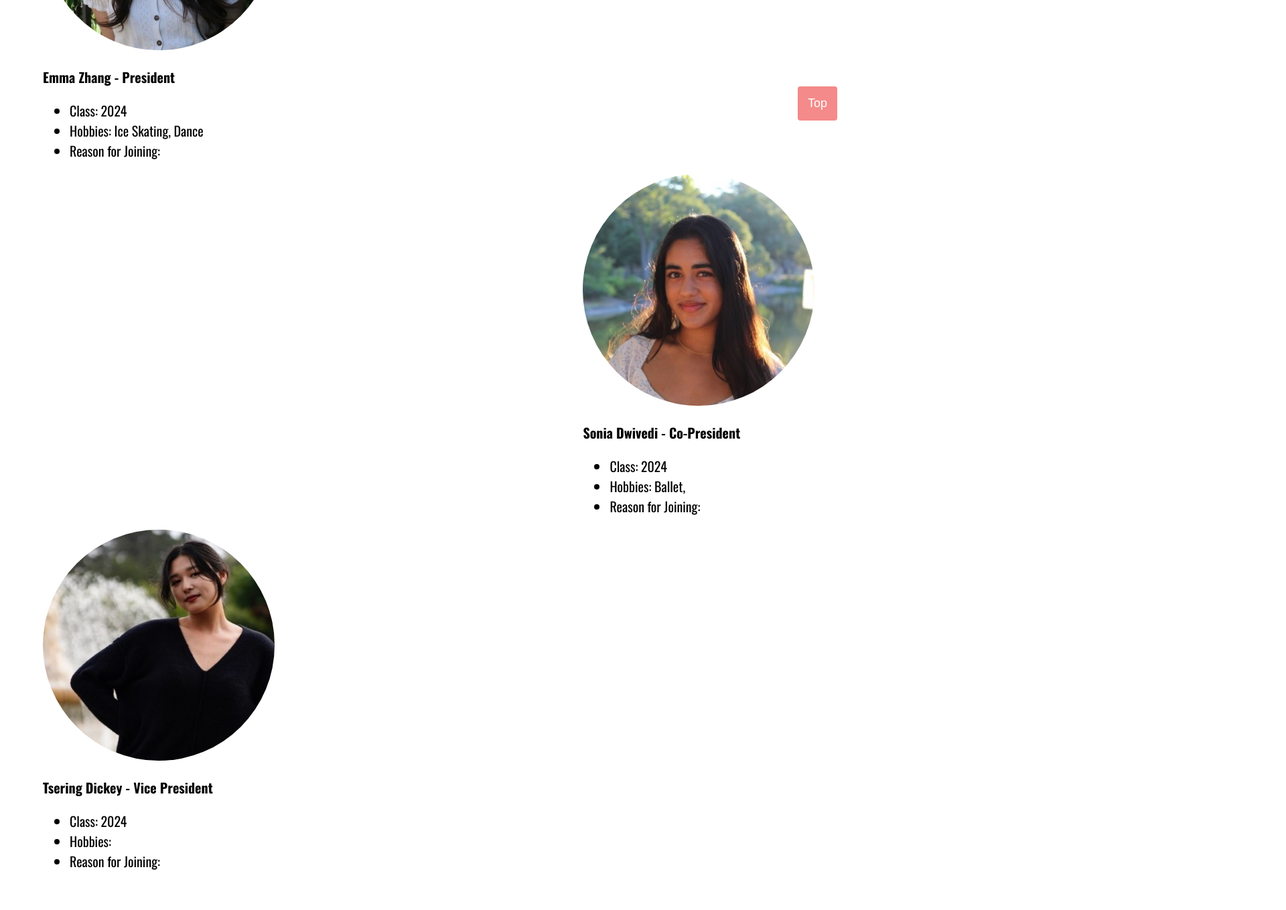
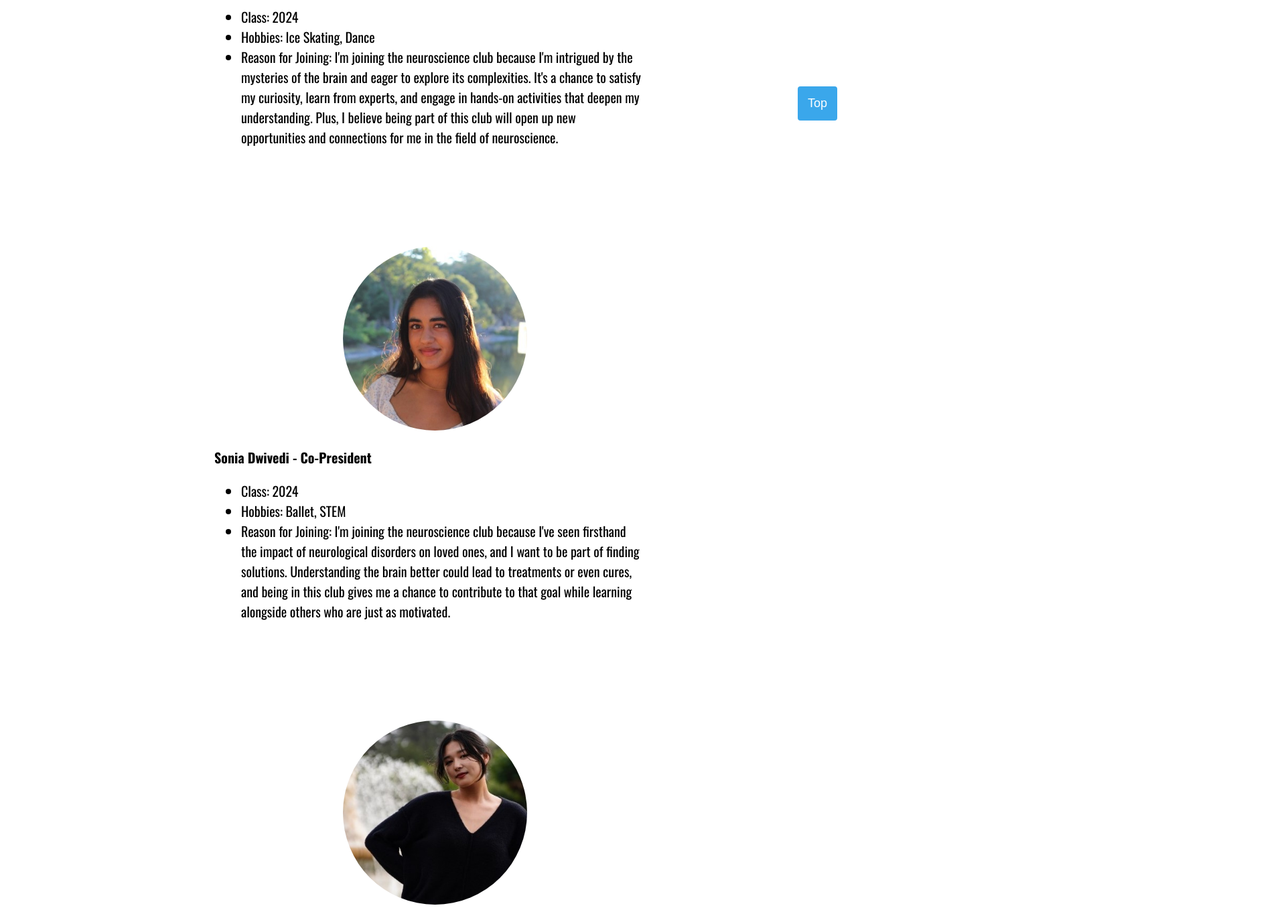
Before and after one commit to presley-zhanng/ist263, a plain HTML site: page project_final/contact.html in a window 1280 px wide. Shown: the part 600-1959 px from the top of the page at 67% size, 1920 px wide, since content can reach past the window. Drawn offline with nearby package versions, Linux system fonts and the light colour scheme; a web font is replaced by a local one.

Commit message:
about us update

```diff
--- a/project_final/contact.html
+++ b/project_final/contact.html
@@ -26,7 +26,7 @@
         <div class="nav_bar" id="main_nav">
             <a href="index.html">Home</a>
             <a href="events.html">Events</a>
-            <a href="contact.html">Contact Us</a>
+            <a href="contact.html">About Us</a>
             <a href="javascript:void(0)" class="icon" onclick="myFunction();"><i class="fa fa-bars"></i></a>
         </div>
     </div>
@@ -43,33 +43,34 @@
                 <ul>
                     <li>Class: 2024</li>
                     <li>Hobbies: Ice Skating, Dance</li>
-                    <li>Reason for Joining:</li>
+                    <li>Reason for Joining: I'm joining the neuroscience club because I'm intrigued by the mysteries of the brain and eager to explore its complexities. It's a chance to satisfy my curiosity, learn from experts, and engage in hands-on activities that deepen my understanding. Plus, I believe being part of this club will open up new opportunities and connections for me in the field of neuroscience.</li>
                 </ul>
             </div>
         </div>
         <div class="executives" id="left_img">
             <div class="exec_photo">
-                <img src="../project_img/copres_sonia.jpg" alt="President Emma Zhang">
+                <img src="../project_img/copres_sonia.jpg" alt="Outreach coordinator Sonia Dwivedi">
             </div>
             <div class="exec_info">
                 <p><strong>Sonia Dwivedi - Co-President</strong></p>
                 <ul>
                     <li>Class: 2024</li>
-                    <li>Hobbies: Ballet, </li>
-                    <li>Reason for Joining:</li>
+                    <li>Hobbies: Ballet, STEM</li>
+                    <li>Reason for Joining:
+                        I'm joining the neuroscience club because I've seen firsthand the impact of neurological disorders on loved ones, and I want to be part of finding solutions. Understanding the brain better could lead to treatments or even cures, and being in this club gives me a chance to contribute to that goal while learning alongside others who are just as motivated.</li>
                 </ul>
             </div>
         </div>
         <div class="executives">
             <div class="exec_photo">
-                <img src="../project_img/vp_tsering.jpg" alt="President Emma Zhang">
+                <img src="../project_img/vp_tsering.jpg" alt="Vice President Tsering">
             </div>
             <div class="exec_info">
                 <p><strong>Tsering Dickey - Vice President</strong></p>
                 <ul>
                     <li>Class: 2024</li>
-                    <li>Hobbies:</li>
-                    <li>Reason for Joining:</li>
+                    <li>Hobbies: Photography, Guitar</li>
+                    <li>Reason for Joining: I'm joining the neuroscience club because I've always been fascinated by how the brain works. I want to explore this interest further, learn more about neuroscience, and perhaps even pursue it as a career in the future. Plus, being part of a club with others who share my passion will make the journey even more exciting and rewarding!</li>
                 </ul>
             </div>
         </div>
--- a/project_final/styles.css
+++ b/project_final/styles.css
@@ -3,6 +3,13 @@ body {
   margin: 0;
   padding: 0;
 }
+#bannerimage {
+    width: 100%;
+    background-image: url("../project_img/palo_alto_senior_high.jpeg");
+    height: 405px;
+    background-color: purple;
+    background-size: 100% 100%;
+  }
 
 #topBtn {
     display: block;
@@ -13,7 +20,7 @@ body {
     font-size: 18px;
     border: none;
     outline: none;
-    background-color: #f48a89;
+    background-color: #3aa7eb;
     color: white;
     cursor: pointer;
     padding: 15px;
@@ -36,8 +43,7 @@ body {
   margin-top: 100px;
   box-sizing: border-box;
   background-color: #eebbba;
-
-  height: 300px;
+  height: 200px;
 }
 
 .nav_bar {
@@ -213,27 +219,27 @@ body {
 .contacts_title {
   font-family: "Oswald";
   text-align: center;
-  font-size: 2em;
+  font-size: 1em;
 }
 
-.list_executives {
-  display: flex;
-  flex-direction: column;
-  margin: 5%;
-}
 .executives {
   display: flex;
   flex-direction: column;
   width: 100%;
+  margin: 5% 25% 10%;
+  justify-content: space-between;
 }
+
 
 .exec_photo img {
   border-radius: 50%;
-  width: 30%;
+  width: 275px;
+  margin: 0 30% 0 15%;
 }
 
 .exec_info {
   font-size: 1.25em;
+  width: 50%
 }
 
 .title {
@@ -241,9 +247,7 @@ body {
   padding: 5%;
 }
 
-#left_img {
-  margin-left: 70%;
-}
+
 
 #slider {
   margin: 0 auto;
```
Also changed, not shown: project_final/events.html (+1 -1 lines), project_final/index.html (+4 -2 lines), project_img/Palo_Alto_High_school_1282_05.png (deleted), project_img/UCSD_Seal.png (deleted), project_img/palo_alto_senior_high.jpeg (added), 1 other file.
